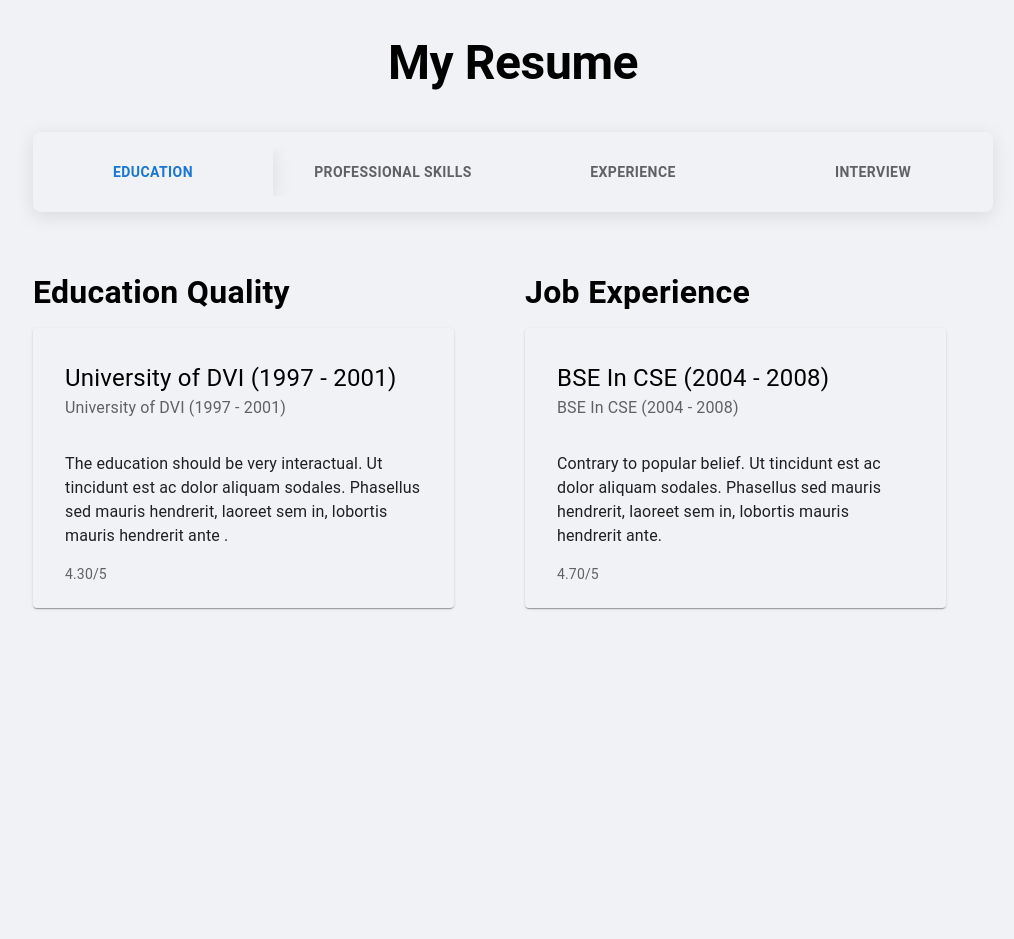
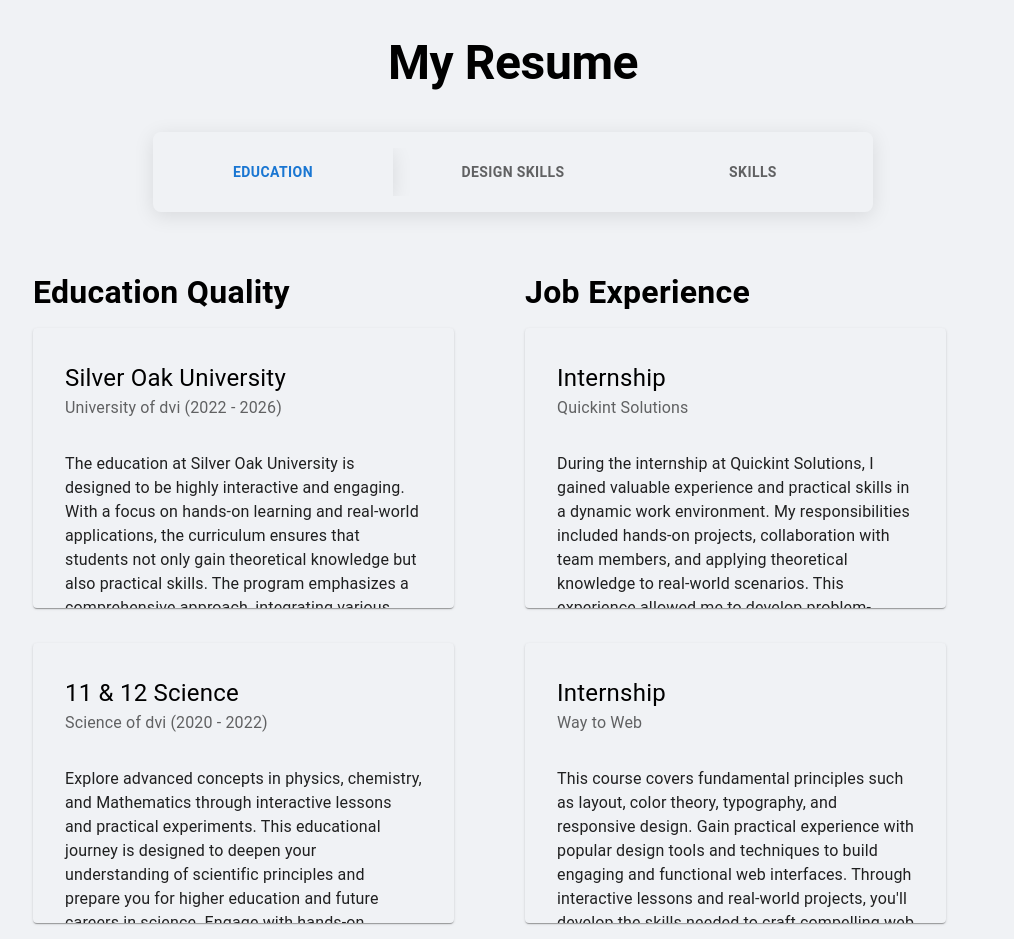
Before and after one commit to DhruvilPadshala/React-Portfolio, a React (Create React App) app: page / in a window 1280 px wide. Shown: the part 3000-3939 px from the top of the page, without its empty margins (127-1141 px from the left). Before the commit the page ends 3624 px from the top, so only its background shows below. Built offline with nearby package versions, Linux system fonts and the light colour scheme.

Commit message:
Data include

```diff
--- a/src/App.css
+++ b/src/App.css
@@ -243,7 +243,7 @@ a:hover::after {
   background-color: white;
   border-radius: 12px 12px 12px 12px;
   color: blue;
-  width: 25%;
+  width: 33%;
   height: 80px;
   box-shadow: 0px 4px 20px rgba(0, 0, 0, 0.1); /* Optional: Adding shadow effect on hover */
 }
--- a/src/Pages/Resume/index.js
+++ b/src/Pages/Resume/index.js
@@ -10,71 +10,97 @@ import {
 } from "@mui/material";
 import "../../../src/App.css";
 
-
 const contentData = {
   0: [
     {
       title: "Education Quality",
-      subTitle: "University of DVI (1997 - 2001)",
+      subTitle: "Silver Oak University",
+      subTitle1: "University of dvi (2022 - 2026)",
       description:
-        "The education should be very interactual. Ut tincidunt est ac dolor aliquam sodales. Phasellus sed mauris hendrerit, laoreet sem in, lobortis mauris hendrerit ante .",
-
-      rating: "4.30/5",
+        "The education at Silver Oak University is designed to be highly interactive and engaging. With a focus on hands-on learning and real-world applications, the curriculum ensures that students not only gain theoretical knowledge but also practical skills. The program emphasizes a comprehensive approach, integrating various teaching methods to enhance understanding and retention.",
     },
     {
       title: "Job Experience",
-      subTitle: "BSE In CSE (2004 - 2008)",
+      subTitle: "Internship",
+      subTitle1: "Quickint Solutions ",
       description:
-        "Contrary to popular belief. Ut tincidunt est ac dolor aliquam sodales. Phasellus sed mauris hendrerit, laoreet sem in, lobortis mauris hendrerit ante.",
-      rating: "4.70/5",
+        "During the internship at Quickint Solutions, I gained valuable experience and practical skills in a dynamic work environment. My responsibilities included hands-on projects, collaboration with team members, and applying theoretical knowledge to real-world scenarios. This experience allowed me to develop problem-solving skills, enhance my technical abilities, and gain insight into the professional world.",
+    },
+    {
+      title: "",
+      subTitle: "11 & 12 Science",
+      subTitle1: "Science of dvi (2020 - 2022)",
+      description:
+        " Explore advanced concepts in physics, chemistry, and Mathematics through interactive lessons and practical experiments. This educational journey is designed to deepen your understanding of scientific principles and prepare you for higher education and future careers in science. Engage with hands-on activities and real-world applications to solidify your knowledge and critical thinking skills.",
+    },
+    {
+      title: "",
+      subTitle: "Internship",
+      subTitle1: "Way to Web",
+      description:
+        "This course covers fundamental principles such as layout, color theory, typography, and responsive design. Gain practical experience with popular design tools and techniques to build engaging and functional web interfaces. Through interactive lessons and real-world projects, you'll develop the skills needed to craft compelling web experiences that captivate users and achieve your design goals.",
     },
   ],
   1: [
     {
-      title: "Professional Skills",
-      subTitle: "University of DVI (1997 - 2001)",
+      title: "Design Skill",
+      subTitle: "Canva",
       description:
-        "The education should be very interactual. Ut tincidunt est ac dolor aliquam sodales. Phasellus sed mauris hendrerit, laoreet sem in, lobortis mauris hendrerit ante.",
-      rating: "4.30/5",
+        "Gain hands-on experience with Canva, a powerful design tool for creating visually stunning graphics. This educational experience emphasizes interactive learning, guiding you through Canva's features and techniques. Explore how to design eye-catching visuals, from social media posts to marketing materials. Enhance your design skills with practical exercises and real-world applications, enabling you to craft professional-quality graphics effortlessly.",
     },
     {
-      title: "Professional Experience",
-      subTitle: "BSE In CSE (2004 - 2008)",
+      title: "Design Skill",
+      subTitle: "Figma",
       description:
-        "Contrary to popular belief. Ut tincidunt est ac dolor aliquam sodales. Phasellus sed mauris hendrerit, laoreet sem in, lobortis mauris hendrerit ante.",
-      rating: "4.70/5",
+        "Master Figma, an advanced design tool renowned for its collaborative capabilities and versatile features. This hands-on learning experience will guide you through Figma’s interface, from creating wireframes and prototypes to designing high-fidelity UI elements. Embrace interactive exercises that focus on real-world applications, enabling you to develop intuitive and user-centric designs. Enhance your design skills and teamwork with Figma’s powerful tools and features.",
     },
   ],
   2: [
     {
-      title: "Experience",
-      subTitle: "University of DVI (1997 - 2001)",
+      title: "Fontend Skill",
+      subTitle: "HTML, CSS, JavaScript",
+      subTitle1: " ",
       description:
-        "The education should be very interactual. Ut tincidunt est ac dolor aliquam sodales. Phasellus sed mauris hendrerit, laoreet sem in, lobortis mauris hendrerit ante.",
-      rating: "4.30/5",
+        "Learn to structure web content effectively with HTML, creating well-organized and accessible web pages Discover how to style and layout your web pages with CSS, from basic formatting to advanced design techniques.Enhance interactivity and dynamic functionality on your sites using JavaScript, including event handling and DOM manipulation.",
     },
     {
-      title: "Previous Projects",
-      subTitle: "BSE In CSE (2004 - 2008)",
+      title: "Backend Skill",
+      subTitle: "Node.js",
       description:
-        "Contrary to popular belief. Ut tincidunt est ac dolor aliquam sodales. Phasellus sed mauris hendrerit, laoreet sem in, lobortis mauris hendrerit ante.",
-      rating: "4.70/5",
-    },
-  ],
-  3: [
-    {
-      title: "Interview Tips",
-      subTitle: "University of DVI (1997 - 2001)",
-      description:
-        "The education should be very interactual. Ut tincidunt est ac dolor aliquam sodales. Phasellus sed mauris hendrerit, laoreet sem in, lobortis mauris hendrerit ante.",
-      rating: "4.30/5",
+        "Explore server-side JavaScript with Node.js, a runtime designed for building scalable network applications. Learn the basics of Node.js, including its event-driven architecture and non-blocking I/O. Develop server-side applications, handle asynchronous operations, and integrate with databases. Gain hands-on experience with practical projects to create efficient and high-performance web applications. Enhance your backend skills and leverage Node.js for robust development.",
     },
     {
-      title: "Mock Interviews",
-      subTitle: "BSE In CSE (2004 - 2008)",
+      title: "",
+      subTitle: "React.js",
+      subTitle1: " Web Development",
       description:
-        "Contrary to popular belief. Ut tincidunt est ac dolor aliquam sodales. Phasellus sed mauris hendrerit, laoreet sem in, lobortis mauris hendrerit ante.",
-      rating: "4.70/5",
+        "Discover React.js, a powerful JavaScript library for building dynamic and interactive user interfaces. Learn to create and manage reusable components, handle state, and optimize performance. Dive into essential concepts like hooks and context to streamline your development process. Build real-world applications with practical, hands-on projects. Elevate your front-end development skills with React.js’s efficient and responsive design capabilities.",
+    },
+    {
+      title: "",
+      subTitle: "Express.js",
+      description:
+        "Learn Express.js, a minimalist web framework for Node.js that simplifies server-side development. Discover how to create robust APIs and handle routing with ease. Gain hands-on experience managing middleware, handling requests, and connecting to databases. Build scalable and efficient web applications through practical projects. Enhance your backend development skills with Express.js’s straightforward and flexible approach.",
+    },
+    {
+      title: "",
+      subTitle: "Next.js",
+      subTitle1: " Web Development",
+      description:
+        "Explore Next.js, a React framework for building server-side rendered and static web applications. Learn to optimize performance with features like automatic code splitting and static site generation. Develop scalable and SEO-friendly applications using its powerful routing and API capabilities. Gain practical experience through hands-on projects, enhancing your full-stack development skills.",
+    },
+    {
+      title: "",
+      subTitle: "Database",
+      description:
+        "Explore MongoDB’s flexible NoSQL structure, MySQL’s reliable relational management, and PostgreSQL’s advanced features for complex queries. Learn to choose the right database for different use cases and optimize data storage and retrieval. Gain hands-on experience with each system through practical projects. Enhance your skills in managing diverse data environments effectively.",
+    },
+    {
+      title: "",
+      subTitle: "React-Native",
+      subTitle1: " App Development",
+      description:
+        "Build cross-platform mobile apps with React Native, using JavaScript and React to create native-like experiences. Learn to develop and style components, manage state, and integrate with native modules. Gain practical experience through hands-on projects to deliver high-performance mobile applications. Enhance your skills in creating versatile and responsive apps for both iOS and Android.",
     },
   ],
 };
@@ -122,6 +148,9 @@ const Resume = () => {
         sx={{
           mb: 2,
           mt: 3,
+          justifyContent: "center",
+          alignItems: "center",
+          width: { xs: "100%", md: "75%" },
           flexWrap: "wrap",
           "& .MuiTabs-flexContainer": {
             flexDirection: { xs: "column", md: "row" },
@@ -137,48 +166,54 @@ const Resume = () => {
           className={`tab ${selectedTab === 0 ? "Mui-selected" : ""}`}
         />
         <Tab
-          label="Professional Skills"
+          label="Design Skills"
           sx={{ fontWeight: "bold" }}
           className={`tab ${selectedTab === 1 ? "Mui-selected" : ""}`}
         />
         <Tab
-          label="Experience"
+          label="Skills"
           sx={{ fontWeight: "bold" }}
           className={`tab ${selectedTab === 2 ? "Mui-selected" : ""}`}
-        />
-        <Tab
-          label="Interview"
-          sx={{ fontWeight: "bold" }}
-          className={`tab ${selectedTab === 3 ? "Mui-selected" : ""}`}
         />
       </Tabs>
 
       <Grid container spacing={3} sx={{ mt: 2 }}>
         {contentData[selectedTab].map((item, index) => (
           <Grid item xs={12} md={6} key={index}>
-            <Typography sx={{fontSize: { xs: "1.5rem", md: "2rem" }}} gutterBottom fontWeight={"bold"}>
+            <Typography
+              sx={{ fontSize: { xs: "1.5rem", md: "2rem" } }}
+              gutterBottom
+              fontWeight={"bold"}
+            >
               {item.title}
             </Typography>
-            <Card sx={{
-                height: { xs: 'auto', md: '280px' },
-                width: { xs: 'auto', md: '90%' },
+            <Card
+              sx={{
+                height: { xs: "auto", md: "280px" },
+                width: { xs: "auto", md: "90%" },
                 backgroundColor: "#f0f2f5",
-                transition: 'background-color 0.3s, color 0.3s',
-                '&:hover': {
-                  backgroundColor: 'blue',
-                  color: 'white',
-                  '& .MuiTypography-root': {
-                    color: 'white',
+                transition: "background-color 0.3s, color 0.3s",
+                "&:hover": {
+                  backgroundColor: "blue",
+                  color: "white",
+                  "& .MuiTypography-root": {
+                    color: "white",
                   },
                 },
-              }}>
+              }}
+            >
               <CardContent sx={{ p: 4 }}>
-                <Typography sx={{ fontSize: { xs: "1.2rem", md: "1.5rem" } }} fontWeight={"semi-bold"}color={"black"}>{item.subTitle}</Typography>
-                <Typography color="textSecondary"mb={4}>{item.subTitle}</Typography>
+                <Typography
+                  sx={{ fontSize: { xs: "1.2rem", md: "1.5rem" } }}
+                  fontWeight={"semi-bold"}
+                  color={"black"}
+                >
+                  {item.subTitle}
+                </Typography>
+                <Typography color="textSecondary" mb={4}>
+                  {item.subTitle1}
+                </Typography>
                 <Typography paragraph>{item.description}</Typography>
-                <Typography variant="body2" color="textSecondary">
-                  {item.rating}
-                </Typography>
               </CardContent>
             </Card>
           </Grid>
```
